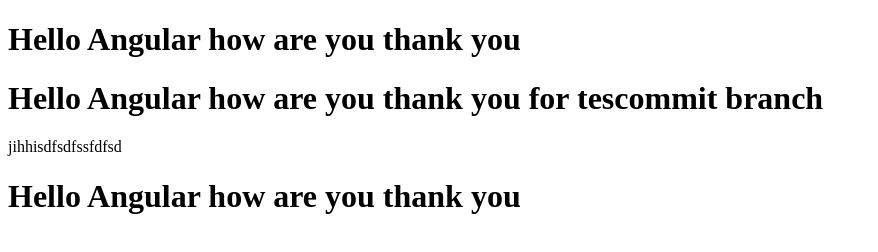
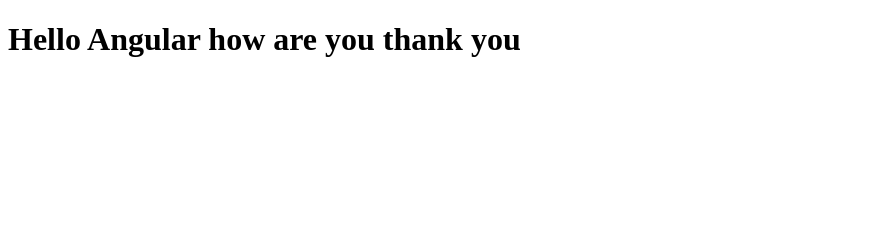
Before and after one commit to xuananh18/Angular-Test, a plain HTML site: page index.html in a window 1280 px wide. Shown: the whole page, without its empty margins (0-878 px from the left). Drawn offline with Linux system fonts and the light colour scheme.

Commit message:
commit to master

```diff
--- a/index.html
+++ b/index.html
@@ -7,7 +7,4 @@
 <body>
 	<h1>Hello Angular how are you thank you</h1>
 </body>
-	<h1>Hello Angular how are you thank you for tescommit branch</h1>
-jihhisdfsdfssfdfsd
-	<h1>Hello Angular how are you thank you</h1>
 </html>
```
